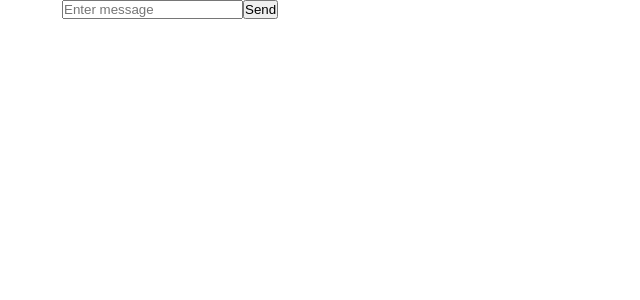
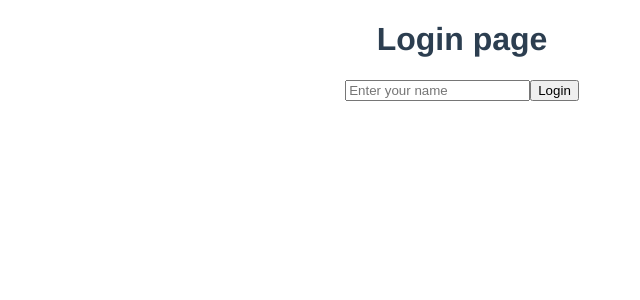
Before and after one commit to Leniorko/STOMPchat-frontend, a Vue app: page / in a window 1280 px wide. Shown: the top 300 px of the page, without its empty margins (178-818 px from the left). Built offline with nearby package versions, Linux system fonts and the light colour scheme.

Commit message:
Added router and name enter

```diff
--- a/package.json
+++ b/package.json
@@ -14,7 +14,8 @@
     "core-js": "^3.6.5",
     "sockjs": "^0.3.21",
     "sockjs-client": "^1.5.2",
-    "vue": "^3.0.0"
+    "vue": "^3.0.0",
+    "vue-router": "^4.0.0-0"
   },
   "devDependencies": {
     "@types/sockjs": "^0.3.33",
@@ -23,6 +24,7 @@
     "@typescript-eslint/parser": "^4.18.0",
     "@vue/cli-plugin-babel": "~4.5.0",
     "@vue/cli-plugin-eslint": "~4.5.0",
+    "@vue/cli-plugin-router": "^4.5.13",
     "@vue/cli-plugin-typescript": "~4.5.0",
     "@vue/cli-service": "~4.5.0",
     "@vue/compiler-sfc": "^3.0.0",
--- a/src/App.vue
+++ b/src/App.vue
@@ -1,23 +1,26 @@
 <template>
-  <chat-page />
+  <router-view />
 </template>
 
-<script lang="ts">
-import { defineComponent } from "vue";
-import ChatPage from "./pages/ChatPage.vue";
+<style>
+#app {
+  font-family: Avenir, Helvetica, Arial, sans-serif;
+  -webkit-font-smoothing: antialiased;
+  -moz-osx-font-smoothing: grayscale;
+  text-align: center;
+  color: #2c3e50;
+}
 
-export default defineComponent({
-  components: { ChatPage },
-  name: "App",
-});
-</script>
+#nav {
+  padding: 30px;
+}
 
-<style>
-*,
-*::before,
-*::after {
-  margin: 0;
-  padding: 0;
-  box-sizing: border-box;
+#nav a {
+  font-weight: bold;
+  color: #2c3e50;
+}
+
+#nav a.router-link-exact-active {
+  color: #42b983;
 }
 </style>
--- a/src/components/MessageInputs.vue
+++ b/src/components/MessageInputs.vue
@@ -34,7 +34,7 @@ export default defineComponent({
 
   methods: {
     emitMessageSend() {
-      if (this.enteredMessage && this.enteredMessage.replace(" ", "")) {
+      if (this.enteredMessage && this.enteredMessage.replaceAll(" ", "")) {
         const newMessage: MessageModel = {
           id: this.newID,
           message: this.enteredMessage,
--- a/src/components/MessagesList.vue
+++ b/src/components/MessagesList.vue
@@ -1,7 +1,7 @@
 <template>
   <ul class="messages">
     <li v-for="message in messages" :key="message.id" class="message">
-      {{ message.message }}
+      {{ `${message.name}: ${message.message}` }}
     </li>
   </ul>
 </template>
--- a/src/main.ts
+++ b/src/main.ts
@@ -1,4 +1,5 @@
 import { createApp } from "vue";
 import App from "./App.vue";
+import router from "./router";
 
-createApp(App).mount("#app");
+createApp(App).use(router).mount("#app");
--- a/src/models/ChatModels.ts
+++ b/src/models/ChatModels.ts
@@ -1,7 +1,7 @@
 export interface MessageModel {
   id: number;
-  name?: String;
-  message: String;
+  name?: string;
+  message: string;
   nextID: number;
 }
 
--- a/src/pages/ChatPage.vue
+++ b/src/pages/ChatPage.vue
@@ -1,4 +1,5 @@
 <template>
+  <h1>Chat page</h1>
   <div class="chat">
     <message-list :messages="messages" />
     <message-inputs @sendMessage="sendMessage" :newID="nextMessageID" />
@@ -9,7 +10,7 @@
 import MessageInputs from "@/components/MessageInputs.vue";
 import MessageList from "@/components/MessagesList.vue";
 import { MessageModel, MessagesInit } from "@/models/ChatModels";
-import { defineComponent } from "vue";
+import { computed, defineComponent } from "vue";
 import SockJS from "sockjs-client";
 import { Client, IStompSocket, StompSubscription } from "@stomp/stompjs";
 
@@ -23,6 +24,9 @@ export default defineComponent({
       sockJS: SockJS.prototype,
       stompClient: Client.prototype,
       stompSubscriptions: [StompSubscription.prototype],
+      username: computed(() => {
+        return this.$route.query.username as string;
+      }),
     };
   },
 
@@ -56,6 +60,7 @@ export default defineComponent({
 
   methods: {
     sendMessage(message: MessageModel) {
+      message.name = this.username;
       console.log(message);
       this.stompClient.publish({
         destination: "/send",
--- /dev/null
+++ b/src/pages/LoginPage.vue
@@ -0,0 +1,40 @@
+<template>
+  <h1>Login page</h1>
+  <div class="login">
+    <input
+      type="text"
+      name=""
+      id=""
+      placeholder="Enter your name"
+      v-model="username"
+    />
+    <button class="login__btn" @click="goToChat()">Login</button>
+  </div>
+</template>
+
+<script lang="ts">
+import { defineComponent } from "vue";
+export default defineComponent({
+  name: "LoginPage",
+  data() {
+    return {
+      username: "",
+    };
+  },
+
+  methods: {
+    goToChat() {
+      if (this.username && this.username.replaceAll(" ", "")) {
+        this.$router.push({
+          name: "Chat",
+          query: { username: this.username },
+        });
+        return;
+      }
+      alert("Enter username");
+    },
+  },
+});
+</script>
+
+<style></style>
--- /dev/null
+++ b/src/router/index.ts
@@ -0,0 +1,27 @@
+import { createRouter, createWebHashHistory, RouteRecordRaw } from "vue-router";
+import ChatPage from "../pages/ChatPage.vue";
+import LoginPage from "../pages/LoginPage.vue";
+
+const routes: Array<RouteRecordRaw> = [
+  {
+    path: "/",
+    name: "Home",
+    component: LoginPage,
+  },
+  {
+    path: "/chat",
+    name: "Chat",
+    component: ChatPage,
+    beforeEnter: (to, from, next) => {
+      if (to.query.username) next();
+      else next({ name: "Home" });
+    },
+  },
+];
+
+const router = createRouter({
+  history: createWebHashHistory(),
+  routes,
+});
+
+export default router;
--- /dev/null
+++ b/src/views/About.vue
@@ -0,0 +1,5 @@
+<template>
+  <div class="about">
+    <h1>This is an about page</h1>
+  </div>
+</template>
```
Also changed, not shown: src/views/Home.vue (added, +18 -0 lines), 1 other file (tests, documents, lock files or other folders).
